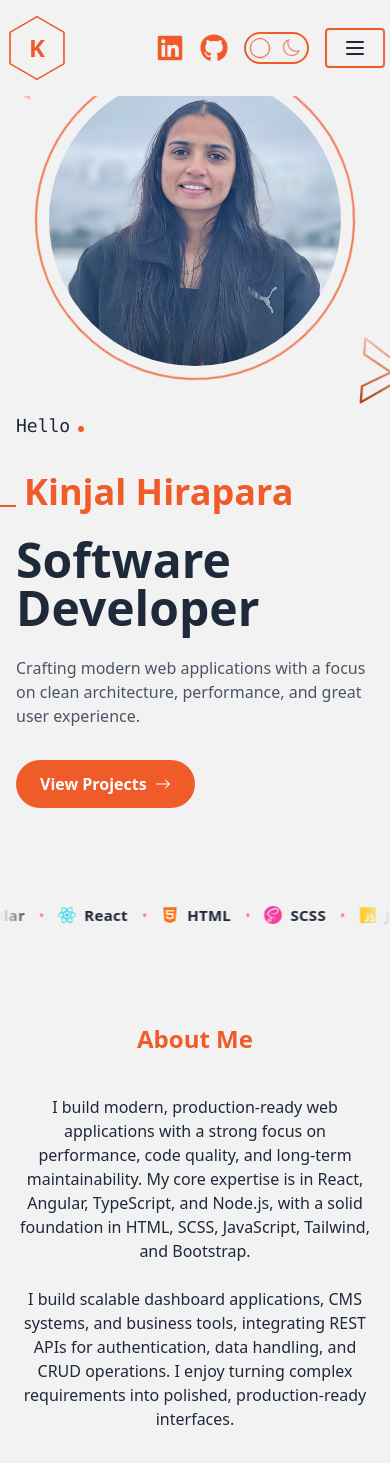
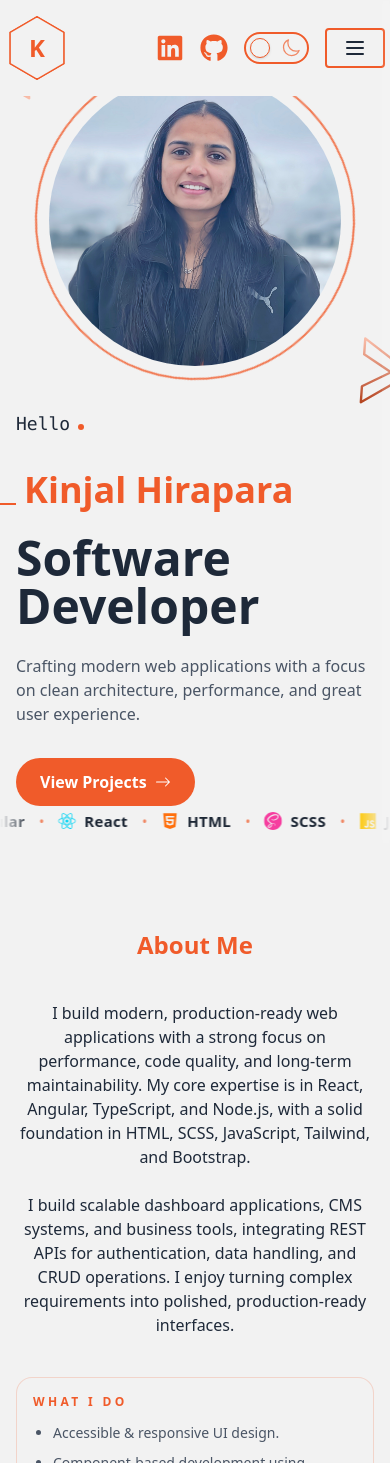
Before and after one commit to KinjalHirapara/portfolio, a React (Vite) app: page / in a window 390 px wide. Shown: the top 1463 px of the page. Built offline with nearby package versions, Linux system fonts and the light colour scheme.

Commit message:
Added more space between left and right section.

```diff
--- a/src/components/Home.tsx
+++ b/src/components/Home.tsx
@@ -68,7 +68,7 @@ const Home: React.FC = () => {
       id="home"
       className="relative min-h-[100dvh] flex flex-col justify-center"
     >
-      <div className="flex flex-col-reverse md:flex-row gap-8 md:gap-2 items-center md:items-center flex-1 max-w-6xl mobile-landscape-padding mx-auto px-4 py-[60px] lg:py-[30px]">
+      <div className="flex flex-col-reverse md:flex-row gap-[30px] md:gap-[100px] items-center md:items-center flex-1 max-w-6xl mobile-landscape-padding mx-auto px-4 pt-[60px] lg:py-[30px]">
         <div className="flex flex-col gap-6 flex-1">
           <motion.div
             custom={0}
@@ -141,10 +141,7 @@ const Home: React.FC = () => {
           </div>
         </div>
       </div>
-      <div
-        className="home-stack-marquee mt-8 pb-8"
-        aria-label="Tech stack marquee"
-      >
+      <div className="home-stack-marquee pb-8" aria-label="Tech stack marquee">
         <div className="home-stack-track">
           {marqueeTechStack.map((tech, index) => (
             <div key={`${tech.name}-${index}`} className="home-stack-entry">
```
